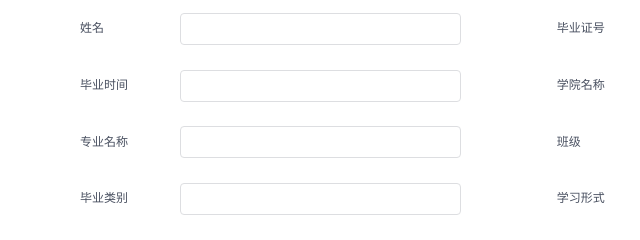
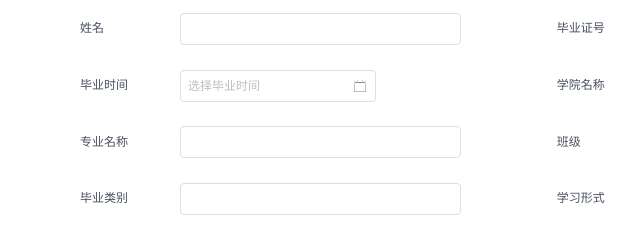
Before and after one commit to codeliling/hndx, a website: page app/view/manage/addUndergraduate.html in a window 1280 px wide. Shown: the part 131-371 px from the top of the page, 131-771 px from the left. Drawn offline with Linux system fonts and the light colour scheme; files whose address does not match are found by name.

Commit message:
Update addUndergraduate.html

```diff
--- a/app/view/manage/addUndergraduate.html
+++ b/app/view/manage/addUndergraduate.html
@@ -71,7 +71,7 @@
                   <i-col span="3">&nbsp</i-col>
                   <i-col span="8">
                     <form-item label="毕业时间">
-                        <i-input v-model="undergraduateForm.bysj"></i-input>
+                      <date-picker type="month" v-model="undergraduateForm.bysj" placeholder="选择毕业时间"></date-picker>
                     </form-item>
                   </i-col>
                   <i-col span="2">&nbsp</i-col>
```
